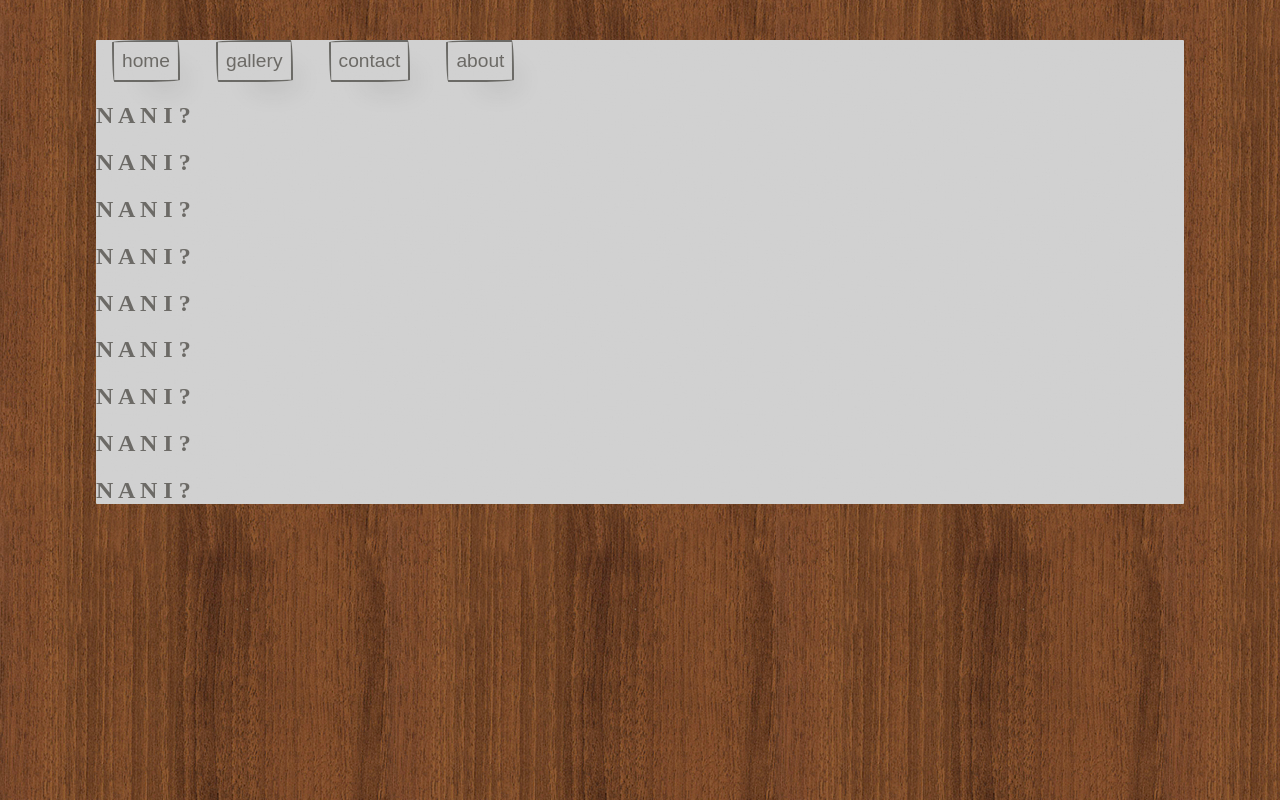
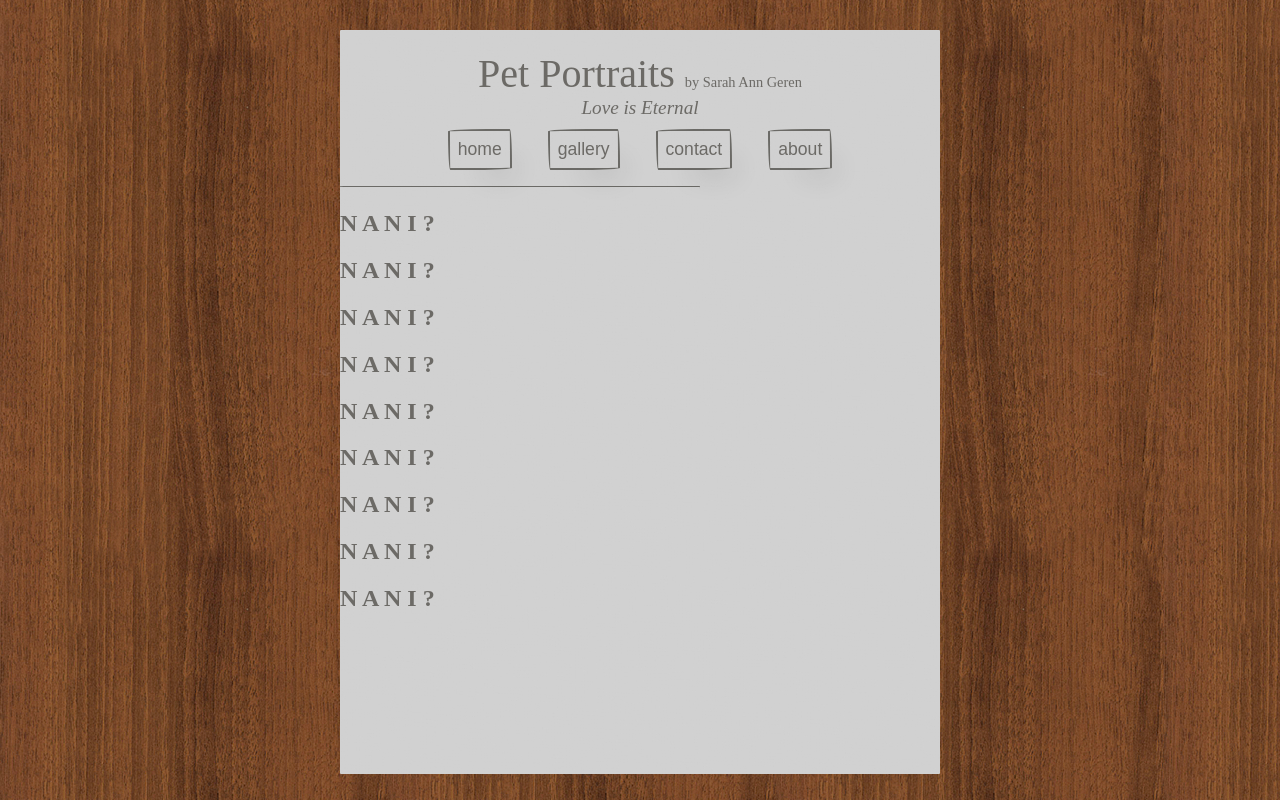
Before and after one commit to resonatingfury/resonatingfury.github.io, a PHP site: page / in a window 1280 px wide. Run offline with PHP 8.4, Linux system fonts and the light colour scheme.

Commit message:
testing single page concept

```diff
--- a/css/style.css
+++ b/css/style.css
@@ -6,13 +6,32 @@ html, button {
 	color: rgba(82,80, 75, .8);
 }
 
+.addendum {
+	font-size: .9rem;
+}
+
 .container {
 	width: 85%;
-	height: 85%;
+	height: 90%;
+
+	max-width: 600px;
+	min-height: 93vh;
+
 	margin: auto;
-	margin-top: 40px;
+	margin-top: 30px;
 	background-image: url("../images/container_background.jpg");
 	border-radius: 1px;
+}
+
+.hr-short {
+    display: block;
+    height: 3px;
+    width: 60%;
+    border: 0;
+    border-top: 1px solid rgba(82,80, 75, .8);
+    border-radius: 255px 15px 225px 15px/15px 225px 15px 255px;
+    margin: 1em 0;
+    padding: 0;
 }
 
 .navbar {
@@ -21,12 +40,29 @@ html, button {
 	border: 1px;
 }
 
+.subtitle {
+	font-size: 1.2rem;
+	font-style: italic;
+}
+
+.text-center {
+	text-align: center !important;
+}
+
+.title {
+	font-size: 2.5rem;
+}
+
+.title-section {
+	padding-top: 20px;
+}
+
 html button, body button {
   align-self: center;
   background: transparent;
   padding: .5rem .5rem;
   margin: 0 1rem;
-  font-size: 1.2rem;
+  font-size: 1.1rem;
   transition: all 0.25s cubic-bezier(0.33, 1.21, 0.86, 0.85);
   outline: none;
   box-shadow: 19px 19px 29px -16px rgba(0, 0, 0, .2);
--- a/index.html
+++ b/index.html
@@ -4,16 +4,30 @@
 	<head>
 		<title>Custom Pet Portraits</title>
 		<link rel="stylesheet" type="text/css" href="css/style.css">
+		<script type="text/javascript" src="js/custom.js"></script>
 	</head>
 	<body class="container">
-		<header class="header">
+		<header class="header text-center">
+			<div class="title-section">
+				<div class="title">
+					<span>Pet Portraits</span>
+					<span class="addendum">by Sarah Ann Geren</span>
+				</div>
+				<div class="subtitle">
+					Love is Eternal
+				</div>
+			</div>
+
 			<nav class="navbar">
-				<button class="lined thin">home</button>
-				<button class="lined thin">gallery</button>
-				<button class="lined thin">contact</button>
-				<button class="lined thin">about</button>
+				<button id="home" onclick="reformContainer(this.id)" class="lined thin">home</button>
+				<button id="gallery" onclick="reformContainer(this.id)" class="lined thin">gallery</button>
+				<button id="contact" onclick="reformContainer(this.id)" class="lined thin">contact</button>
+				<button id="about" onclick="reformContainer(this.id)" class="lined thin">about</button>
 			</nav>
 		</header>
+
+		<hr class="hr-short">
+
 		<section>
 			<h1>N A N I ?</h1>
 			<h1>N A N I ?</h1>
--- /dev/null
+++ b/js/custom.js
@@ -0,0 +1,3 @@
+function reformContainer(id) {
+
+}
```
